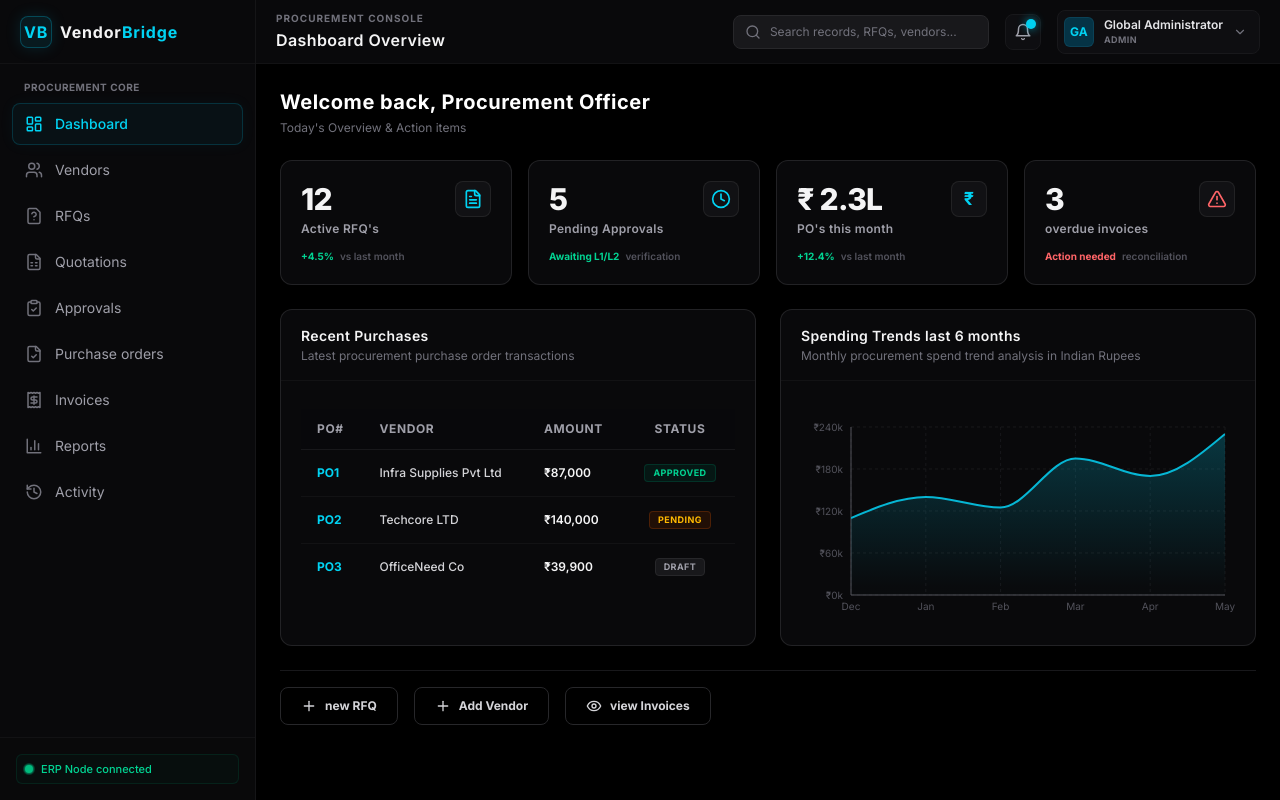
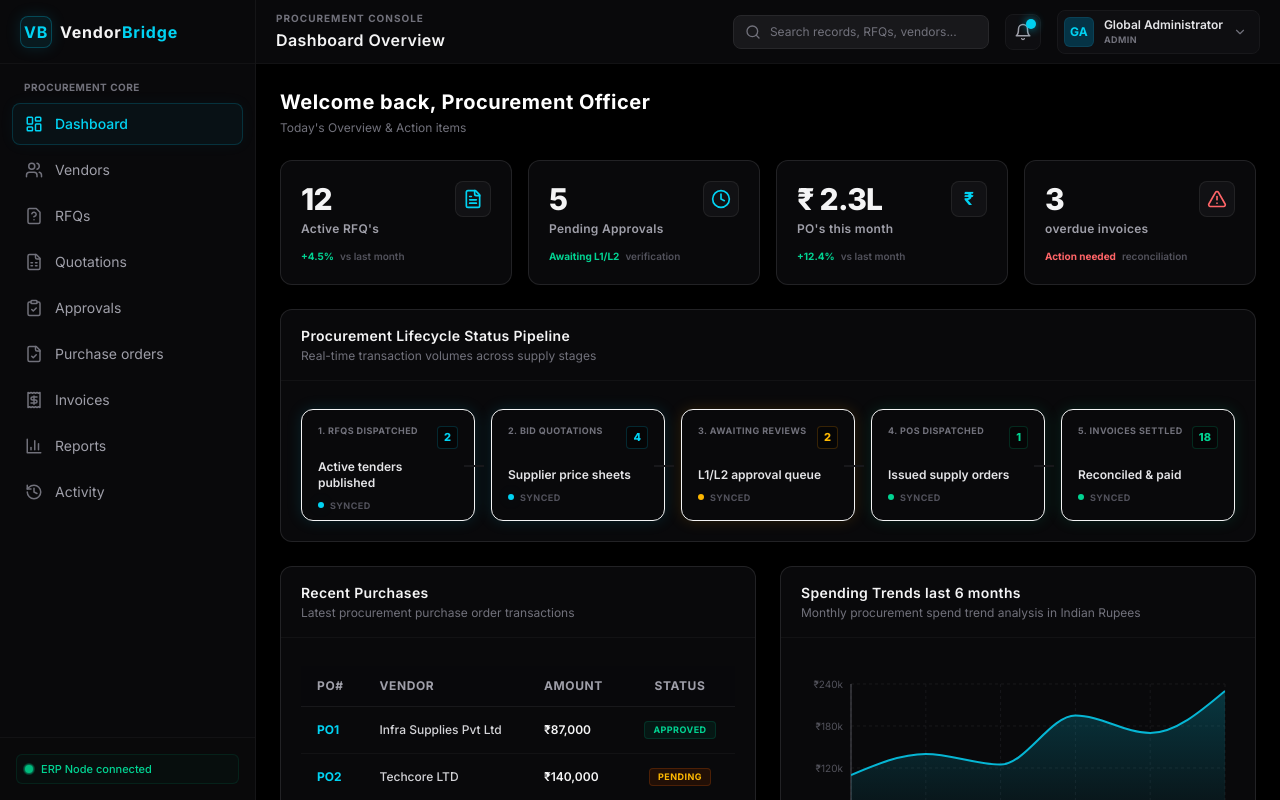
Before and after one commit to mohit4901/odoo_VendorBridge, a React (Vite) app in the folder frontend/: page / in a window 1280 px wide. Both pictures are taken after a click on the button "Login Button". Built offline with nearby package versions, Linux system fonts and the light colour scheme.

Commit message:
add procurement lifecycle status pipeline visual map widget to Dashboard

```diff
--- a/frontend/src/pages/Dashboard.jsx
+++ b/frontend/src/pages/Dashboard.jsx
@@ -1,4 +1,4 @@
-import React from 'react';
+import React, { useState, useEffect } from 'react';
 import { useNavigate } from 'react-router-dom';
 import {
   FileText,
@@ -24,6 +24,42 @@ import Button from '../components/Button';
 
 const Dashboard = () => {
   const navigate = useNavigate();
+
+  // Dynamic Pipeline Lifecycle Counts
+  const [pipelineCounts, setPipelineCounts] = useState({
+    rfqs: 12,
+    quotes: 38,
+    approvals: 5,
+    pos: 15,
+    paidInvoices: 18
+  });
+
+  useEffect(() => {
+    try {
+      const savedRfqs = JSON.parse(localStorage.getItem('vb_rfqs') || '[]');
+      const savedQuotes = JSON.parse(localStorage.getItem('vb_quotes') || '[]');
+      const savedApprovals = JSON.parse(localStorage.getItem('vb_approvals') || '[]');
+      const savedPos = JSON.parse(localStorage.getItem('vb_pos') || '[]');
+      const savedInvoices = JSON.parse(localStorage.getItem('vb_invoices') || '[]');
+
+      // Calculate counts, using defaults if they return 0 to preserve high enterprise-grade values
+      const activeRfqsCount = savedRfqs.filter(r => r.status !== 'Closed & Awarded').length || 12;
+      const totalQuotesCount = savedQuotes.length || 38;
+      const activeApprovalsCount = savedApprovals.filter(a => a.status !== 'Issued' && a.status !== 'Rejected').length || 5;
+      const totalPosCount = savedPos.length || 15;
+      const paidInvoicesCount = savedInvoices.filter(i => i.status === 'Paid').length || 18;
+
+      setPipelineCounts({
+        rfqs: activeRfqsCount,
+        quotes: totalQuotesCount,
+        approvals: activeApprovalsCount,
+        pos: totalPosCount,
+        paidInvoices: paidInvoicesCount
+      });
+    } catch (e) {
+      console.error(e);
+    }
+  }, []);
 
   const metrics = [
     {
@@ -129,6 +165,40 @@ const Dashboard = () => {
         ))}
       </div>
 
+      {/* Interactive Workflow Pipeline Map */}
+      <Card title="Procurement Lifecycle Status Pipeline" subtitle="Real-time transaction volumes across supply stages">
+        <div className="grid grid-cols-1 sm:grid-cols-2 lg:grid-cols-5 gap-4 pt-2">
+          {[
+            { stage: '1. RFQs DISPATCHED', count: pipelineCounts.rfqs, desc: 'Active tenders published', active: true, color: 'border-cyan-500/20 text-cyan-400', glow: 'shadow-[0_0_15px_rgba(6,182,212,0.15)]' },
+            { stage: '2. BID QUOTATIONS', count: pipelineCounts.quotes, desc: 'Supplier price sheets', active: true, color: 'border-cyan-500/20 text-cyan-400', glow: 'shadow-[0_0_15px_rgba(6,182,212,0.15)]' },
+            { stage: '3. AWAITING REVIEWS', count: pipelineCounts.approvals, desc: 'L1/L2 approval queue', active: true, color: 'border-amber-500/20 text-amber-400', glow: 'shadow-[0_0_15px_rgba(245,158,11,0.15)]' },
+            { stage: '4. POs DISPATCHED', count: pipelineCounts.pos, desc: 'Issued supply orders', active: true, color: 'border-emerald-500/20 text-emerald-400', glow: 'shadow-[0_0_15px_rgba(16,185,129,0.15)]' },
+            { stage: '5. INVOICES SETTLED', count: pipelineCounts.paidInvoices, desc: 'Reconciled & paid', active: true, color: 'border-emerald-500/20 text-emerald-400', glow: 'shadow-[0_0_15px_rgba(16,185,129,0.15)]' }
+          ].map((item, idx) => (
+            <div key={idx} className={`relative p-4 rounded-xl border bg-zinc-950 flex flex-col justify-between h-28 hover:border-cyan-500/40 transition-all hover:-translate-y-0.5 duration-200 cursor-default ${item.glow}`}>
+              {/* Connector line between cards */}
+              {idx < 4 && (
+                <div className="hidden lg:block absolute top-1/2 -right-2.5 w-5 h-0.5 bg-zinc-900 z-10"></div>
+              )}
+              <div className="flex justify-between items-start">
+                <span className="text-[9px] uppercase font-bold text-zinc-500 tracking-wider leading-none">{item.stage}</span>
+                <span className={`text-[11px] font-black px-1.5 py-0.5 rounded border ${item.color} bg-black/40`}>
+                  {item.count}
+                </span>
+              </div>
+              <div className="mt-2.5">
+                <div className="text-xs font-semibold text-zinc-200">{item.desc}</div>
+                {/* Visual indicator dot */}
+                <div className="flex items-center gap-1.5 mt-2">
+                  <div className={`w-1.5 h-1.5 rounded-full ${idx < 2 ? 'bg-cyan-400 glow-cyan' : idx === 2 ? 'bg-amber-400 glow-amber animate-pulse' : 'bg-emerald-400 glow-emerald'} shrink-0`} />
+                  <span className="text-[9px] font-bold text-zinc-600 uppercase tracking-wider">Synced</span>
+                </div>
+              </div>
+            </div>
+          ))}
+        </div>
+      </Card>
+
       {/* Recent Purchases and Spend Trends Grid */}
       <div className="grid grid-cols-1 lg:grid-cols-2 gap-6">
         {/* Recent Purchases Table */}
```
